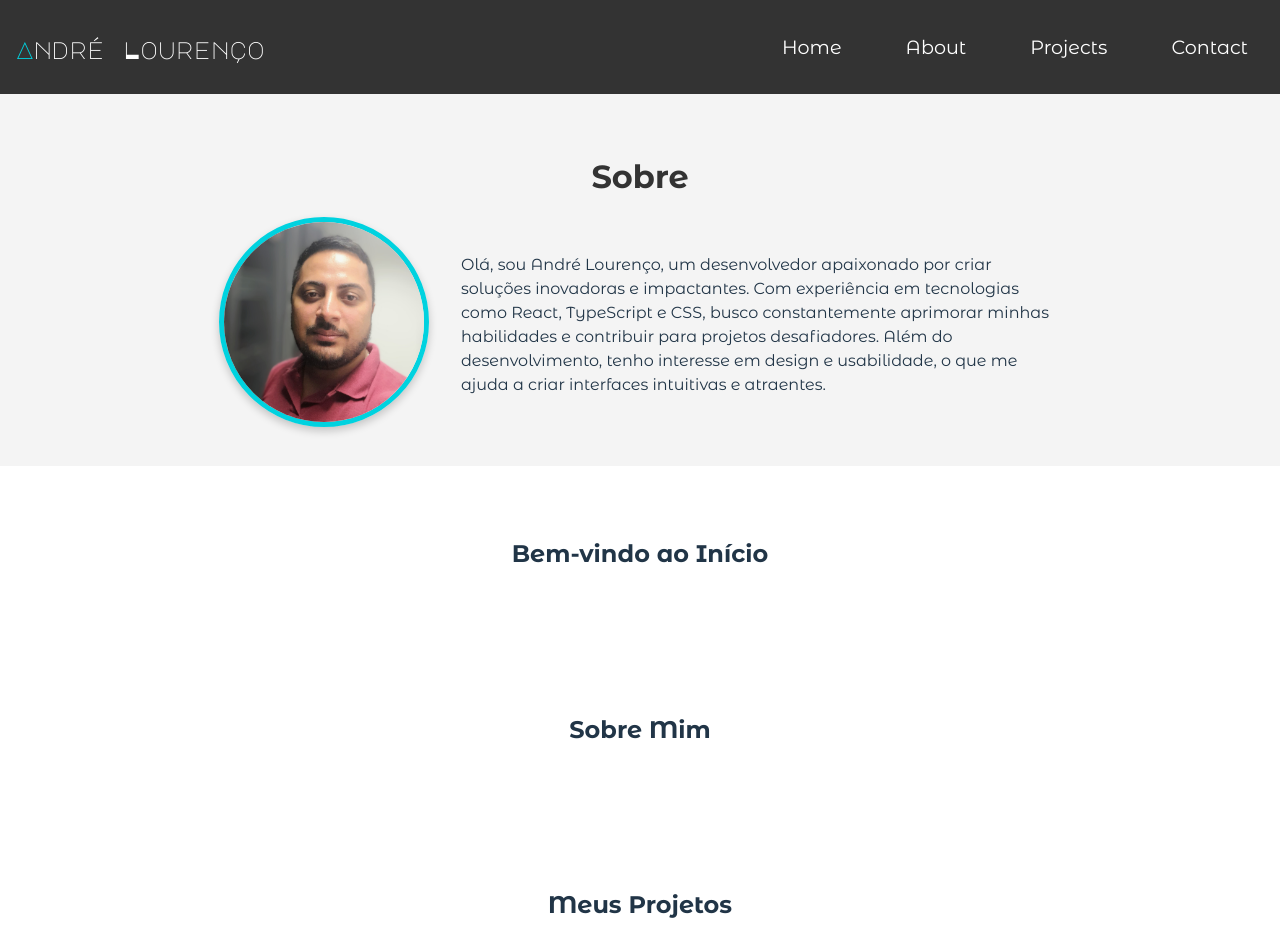
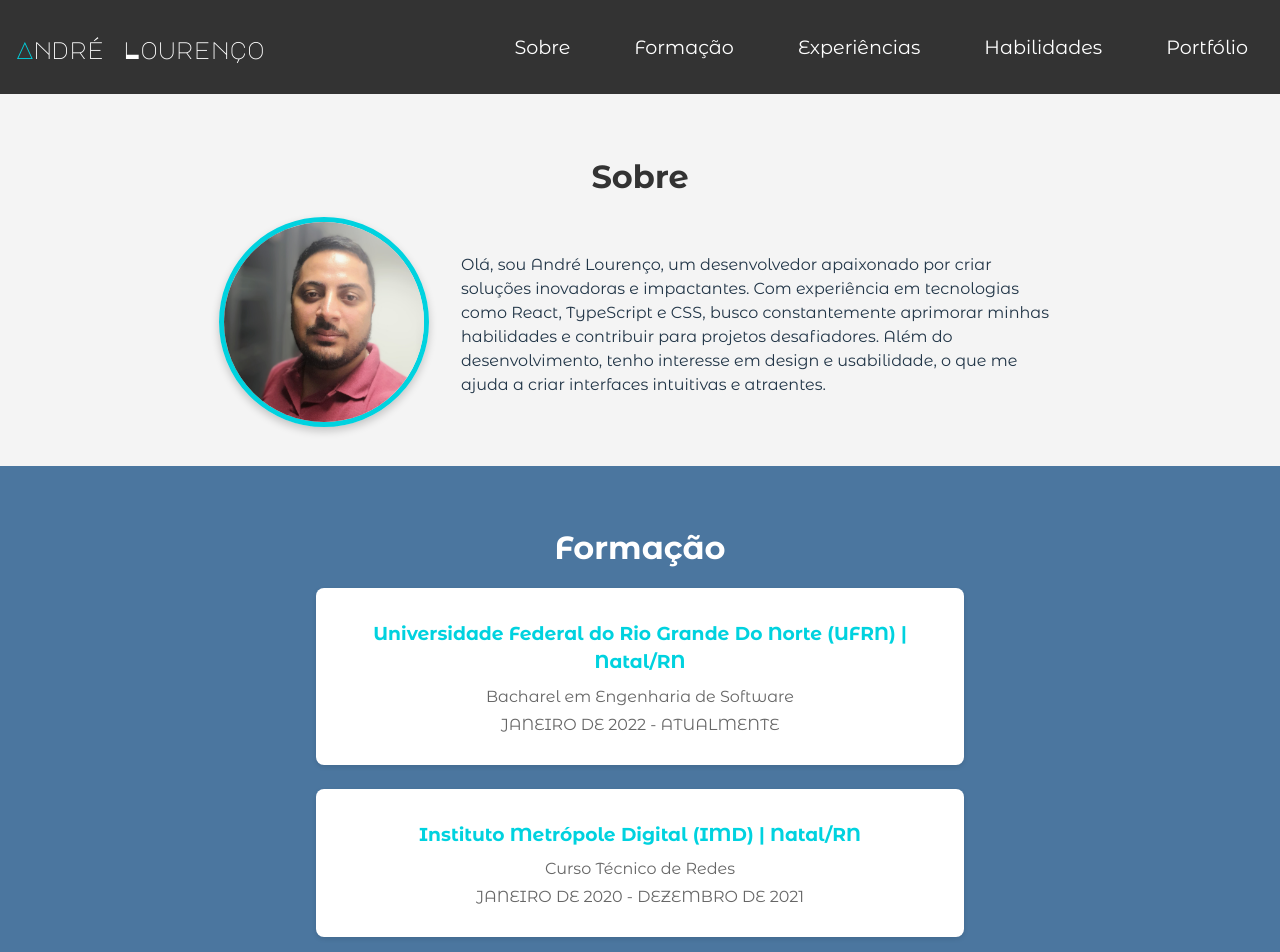
Before and after one commit to Andrelourencogit/andre-dev-journey, a React (Vite) app: page / in a window 1280 px wide. Shown: the top 952 px of the page. Built offline with nearby package versions, Linux system fonts and the light colour scheme.

Commit message:
Adiciona seção de formação

```diff
--- a/src/App.tsx
+++ b/src/App.tsx
@@ -2,6 +2,7 @@
 //import viteLogo from '/vite.svg'
 import './App.scss'
 import AboutMe from './components/section/AboutMe/AboutMe';
+import Education from './components/section/Education/Education';
 import NavBar  from './components/structure/NavBar/NavBar';
 
 function App() {
@@ -10,11 +11,7 @@ function App() {
       <div className="App">
       <NavBar/>
       <AboutMe/>
-      <section id="home"><h2>Bem-vindo ao Início</h2></section>
-      <section id="about"><h2>Sobre Mim</h2></section>
-      <section id="projects"><h2>Meus Projetos</h2></section>
-      <section id="skills"><h2>Minhas Habilidades</h2></section>
-      <section id="contact"><h2>Contato</h2></section>
+      <Education/>
     </div>
     </>
   )
--- a/src/components/Generics/NavLinks.tsx
+++ b/src/components/Generics/NavLinks.tsx
@@ -5,10 +5,11 @@ interface NavLinksProps {
 const NavLinks = ({ isOpen }: NavLinksProps) => {
   return (
     <ul className={`nav-links ${isOpen ? 'open' : ''}`}>
-      <li><a href="#home">Home</a></li>
-      <li><a href="#about">About</a></li>
-      <li><a href="#projects">Projects</a></li>
-      <li><a href="#contact">Contact</a></li>
+      <li><a href="#sobre">Sobre</a></li>
+      <li><a href="#formacao">Formação</a></li>
+      <li><a href="#experiencias">Experiências</a></li>
+      <li><a href="#habilidades">Habilidades</a></li>
+      <li><a href="#portfolio">Portfólio</a></li>
     </ul>
   );
 };
--- a/src/components/section/AboutMe/AboutMe.tsx
+++ b/src/components/section/AboutMe/AboutMe.tsx
@@ -3,7 +3,7 @@ import './AboutMe.scss';
 
 const AboutMe = () => {
   return (
-    <section className="about-me">
+    <section  id="sobre" className="about-me">
       <h2>Sobre</h2>
       <div className="about-me-content">
         <div className="about-me-photo">
--- /dev/null
+++ b/src/components/section/Education/Education.scss
@@ -0,0 +1,42 @@
+.formacao {
+    padding: 2rem;
+    background-color: #4b769f; // Cor de fundo
+    text-align: center; // Centraliza o texto
+  }
+
+  .formacao h2 {
+    font-size: 2rem;
+    margin-bottom: 1rem;
+    color: white; // Cor do título
+  }
+
+  .education-content {
+    display: flex;
+    flex-direction: column;
+    align-items: center; // Centraliza os itens
+    gap: 1.5rem; // Espaço entre as entradas
+  }
+
+  .school-info {
+    background-color: white; // Fundo branco para destacar a informação
+    border-radius: 8px; // Bordas arredondadas
+    padding: 1.5rem; // Espaçamento interno
+    box-shadow: 0 2px 5px rgba(0, 0, 0, 0.1); // Sombra leve
+    width: 100%; // Ajusta a largura
+    max-width: 600px; // Limita a largura máxima
+    transition: transform 0.3s; // Adiciona efeito de transição
+    &:hover {
+      transform: scale(1.02); // Leve aumento ao passar o mouse
+    }
+  }
+
+  .school-info h3 {
+    margin: 0.5rem 0; // Margem em cima e embaixo
+    color: #00d2df; // Cor do nome da escola
+  }
+
+  .course,
+  .year {
+    margin: 0.25rem 0; // Margem em cima e embaixo
+    color: #666; // Cor mais clara para o texto do curso e ano
+  }
--- /dev/null
+++ b/src/components/section/Education/Education.tsx
@@ -0,0 +1,38 @@
+import './Education.scss';
+
+const educationData = [
+  {
+    institution: 'Universidade Federal do Rio Grande Do Norte (UFRN) | Natal/RN',
+    course: 'Bacharel em Engenharia de Software',
+    period: 'JANEIRO DE 2022 - ATUALMENTE',
+  },
+  {
+    institution: 'Instituto Metrópole Digital (IMD) | Natal/RN',
+    course: 'Curso Técnico de Redes',
+    period: 'JANEIRO DE 2020 - DEZEMBRO DE 2021',
+  },
+  {
+    institution: 'Universidade Federal do Rio Grande Do Norte (UFRN) | Natal/RN',
+    course: 'Bacharel em Tecnologia da Informação',
+    period: 'JANEIRO DE 2017 - DEZEMBRO DE 2021',
+  },
+];
+
+const Education = () => {
+  return (
+    <section id="formacao" className="formacao">
+      <h2>Formação</h2>
+      <div className="education-content">
+        {educationData.map((edu, index) => (
+          <div className="school-info" key={index}>
+            <h3>{edu.institution}</h3>
+            <p className="course">{edu.course}</p>
+            <p className="year">{edu.period}</p>
+          </div>
+        ))}
+      </div>
+    </section>
+  );
+};
+
+export default Education;
```
